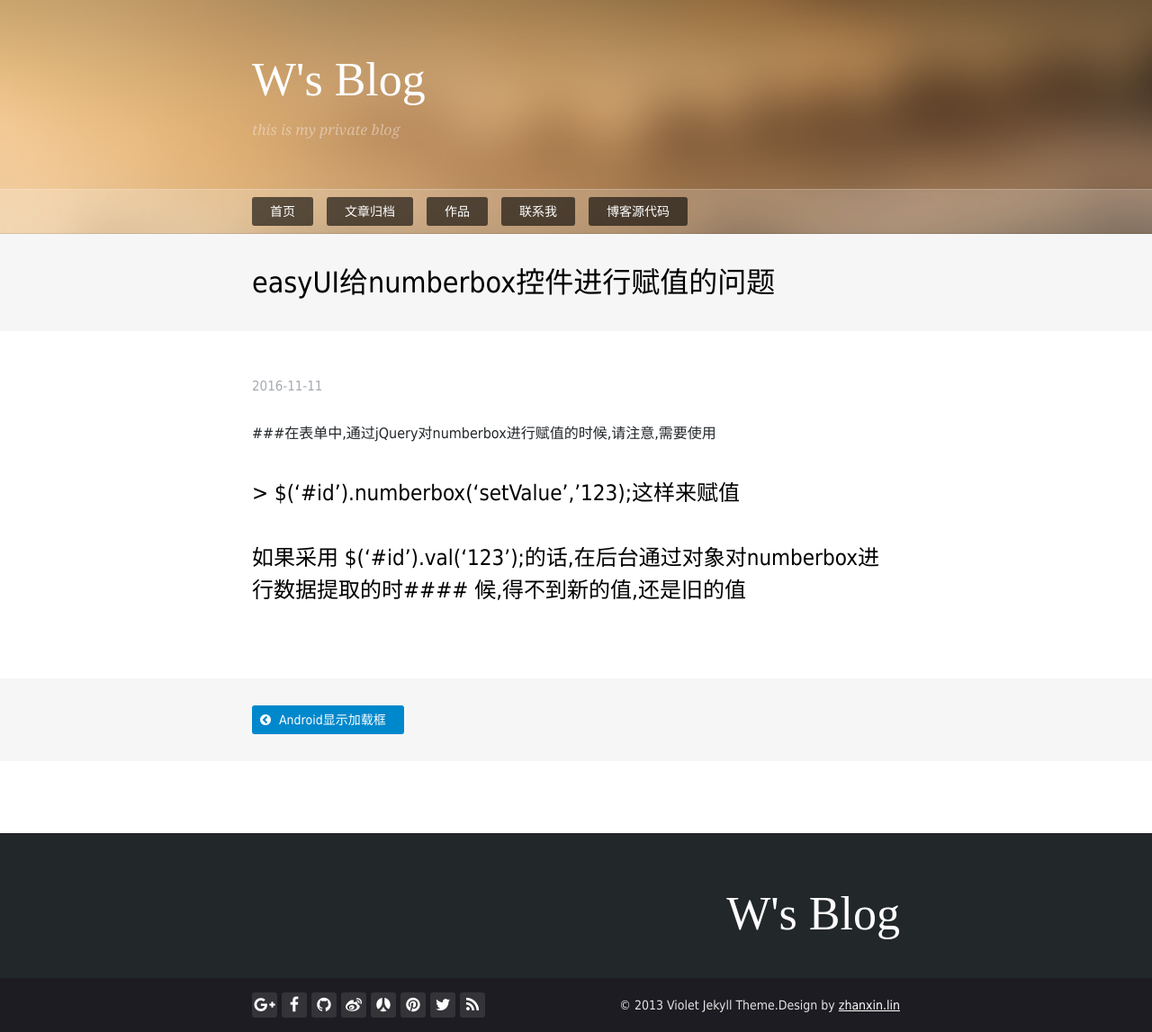
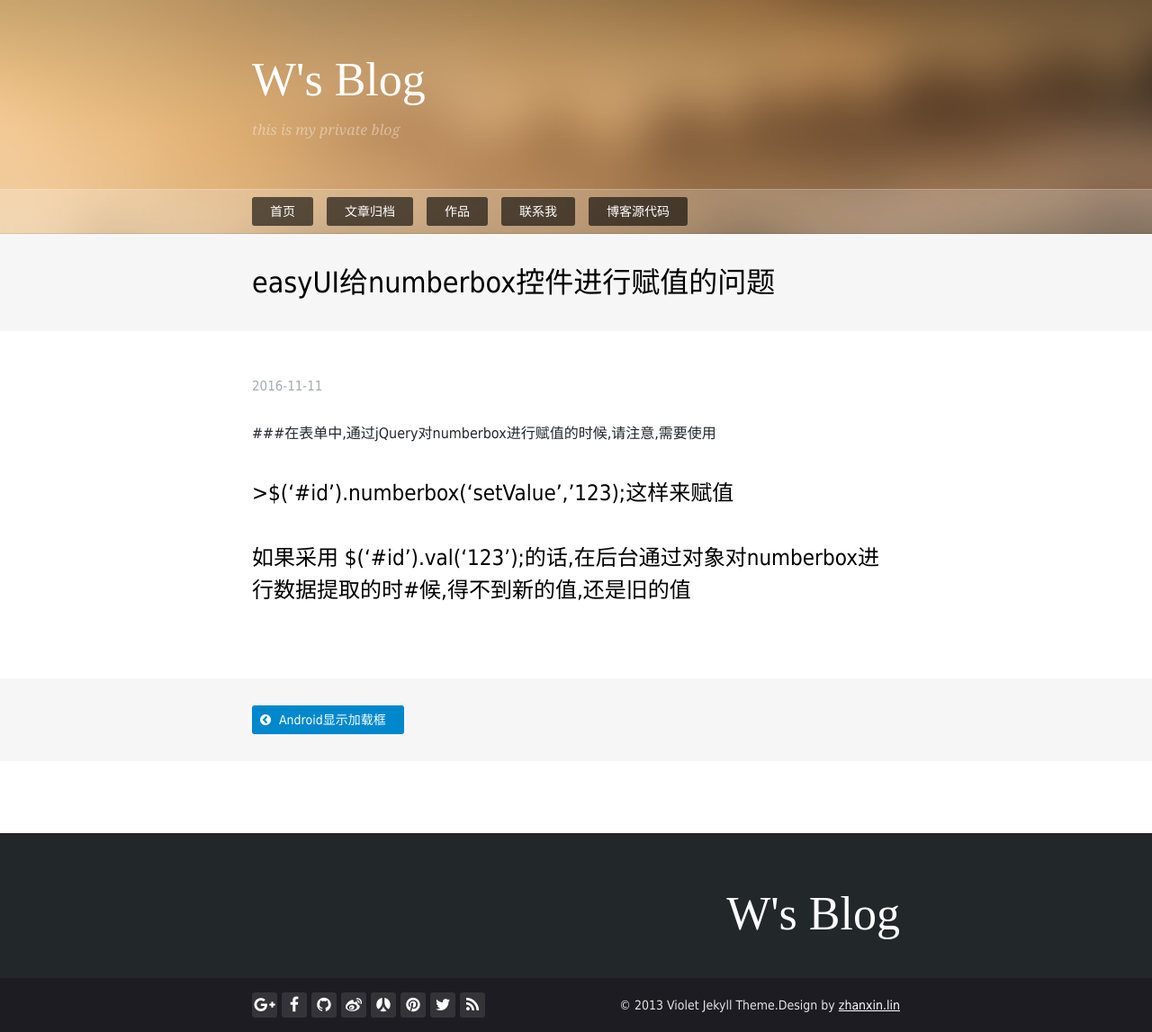
Before and after one commit to GeowindWu/GeowindWu.github.io, a Jekyll site: the page built from _posts/2016-11-11-easyui.md, in a window 1280 px wide. Shown: the whole page at 90% size. Built offline with Jekyll 4.4.1, drawn with Linux system fonts in a browser that asks for light colours; nearby versions of some CDN libraries; some web fonts are replaced.

```diff
--- a/_posts/2016-11-11-easyui.md
+++ b/_posts/2016-11-11-easyui.md
@@ -6,5 +6,5 @@ keyword: easyUI,numberbox,val()
 ---
 
 ###在表单中,通过jQuery对numberbox进行赋值的时候,请注意,需要使用
-### > $('#id').numberbox('setValue','123);这样来赋值
-### 如果采用 $('#id').val('123');的话,在后台通过对象对numberbox进行数据提取的时#### 候,得不到新的值,还是旧的值
+### >$('#id').numberbox('setValue','123);这样来赋值
+### 如果采用 $('#id').val('123');的话,在后台通过对象对numberbox进行数据提取的时#候,得不到新的值,还是旧的值
```
